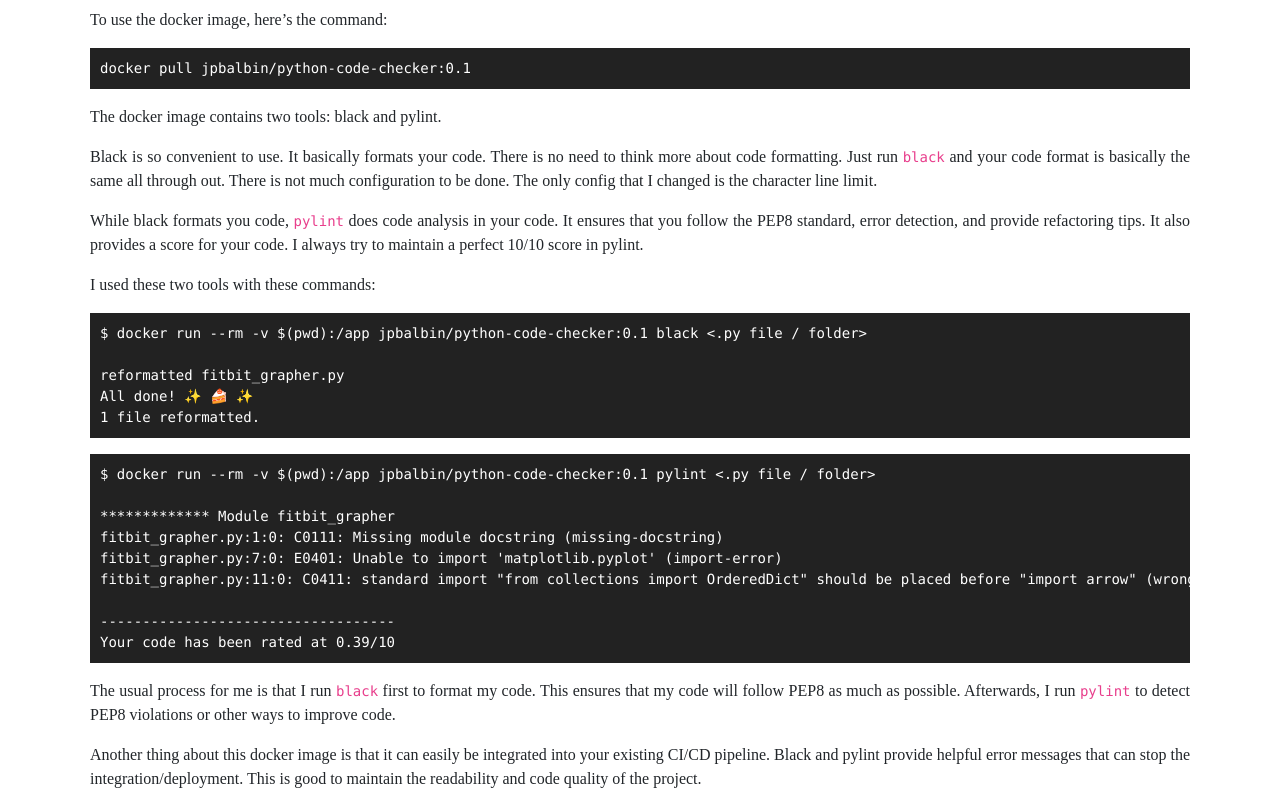
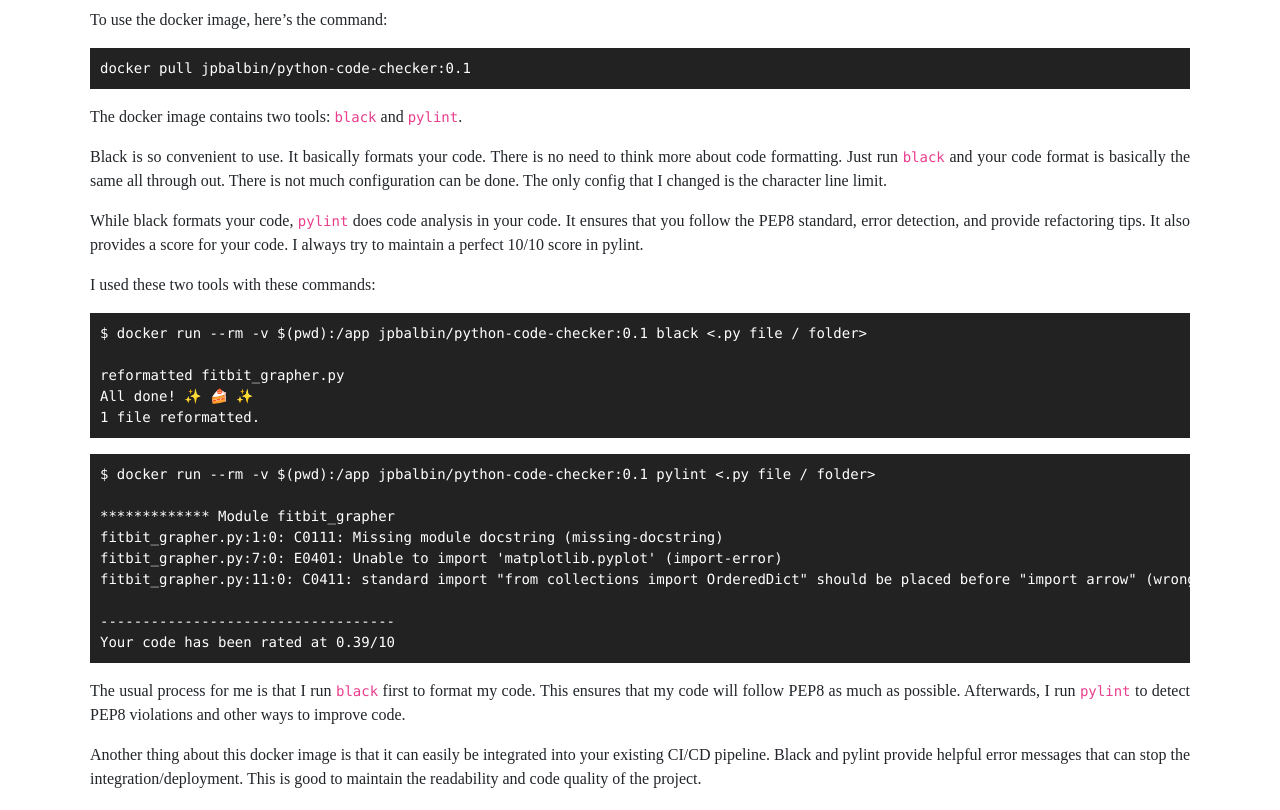
Before and after one commit to MojoJolo/MojoJolo.github.io, a Jekyll site: the page built from _posts/2019-09-26-better-python.md, in a window 1280 px wide. Shown: the part 457-1267 px from the top of the page. Built offline with Jekyll 4.4.1, drawn with Linux system fonts in a browser that asks for light colours; nearby versions of some CDN libraries.

Commit message:
minor fixes

````diff
--- a/_posts/2019-09-26-better-python.md
+++ b/_posts/2019-09-26-better-python.md
@@ -14,11 +14,11 @@
 docker pull jpbalbin/python-code-checker:0.1
 ```
 
-The docker image contains two tools: black and pylint.
+The docker image contains two tools: `black` and `pylint`.
 
-Black is so convenient to use. It basically formats your code. There is no need to think more about code formatting. Just run `black` and your code format is basically the same all through out. There is not much configuration to be done. The only config that I changed is the character line limit.
+Black is so convenient to use. It basically formats your code. There is no need to think more about code formatting. Just run `black` and your code format is basically the same all through out. There is not much configuration can be done. The only config that I changed is the character line limit.
 
-While black formats you code, `pylint` does code analysis in your code. It ensures that you follow the PEP8 standard, error detection, and provide refactoring tips. It also provides a score for your code. I always try to maintain a perfect 10/10 score in pylint.
+While black formats your code, `pylint` does code analysis in your code. It ensures that you follow the PEP8 standard, error detection, and provide refactoring tips. It also provides a score for your code. I always try to maintain a perfect 10/10 score in pylint.
 
 I used these two tools with these commands:
 ```
@@ -40,7 +40,7 @@
 Your code has been rated at 0.39/10
 ```
 
-The usual process for me is that I run `black` first to format my code. This ensures that my code will follow PEP8 as much as possible. Afterwards, I run `pylint` to detect PEP8 violations or other ways to improve code.
+The usual process for me is that I run `black` first to format my code. This ensures that my code will follow PEP8 as much as possible. Afterwards, I run `pylint` to detect PEP8 violations and other ways to improve code.
 
 Another thing about this docker image is that it can easily be integrated into your existing CI/CD pipeline. Black and pylint provide helpful error messages that can stop the integration/deployment. This is good to maintain the readability and code quality of the project.
 
--- a/index.html
+++ b/index.html
@@ -3,7 +3,7 @@
 title: Jolo Balbin
 ---
 <h3>About Me</h3>
-<p>I'm <strong>Jolo Balbin</strong>, a software and AI engineer. Currently exploring technology and working as a software engineer at Agoda.</p>
+<p>I'm <strong>Jolo Balbin</strong>, a software / AI engineer. Currently exploring technology and working as a software engineer at <a href="https://www.agoda.com/">Agoda</a>.</p>
 <p>I'm formerly the CTO of <a href="https://www.indigoresearch.xyz/">Indigo Research</a>. I like building software applications with AI capabilities then scaling them up into production.</p>
 <p>I created TextTeaser, an open source automatic summarization algorithm for my thesis. Check it out at <a href="https://github.com/IndigoResearch/textteaser">Github</a>. I also have an experience in data science working with jobs and telco data. I also have no problem in gathering datasets with my experience in scraping different stuff.</p>
 <p>Outside of software, I do wall climbing and bouldering, join various sports activies, listening to audiobooks and living the life with people.</p>
````
